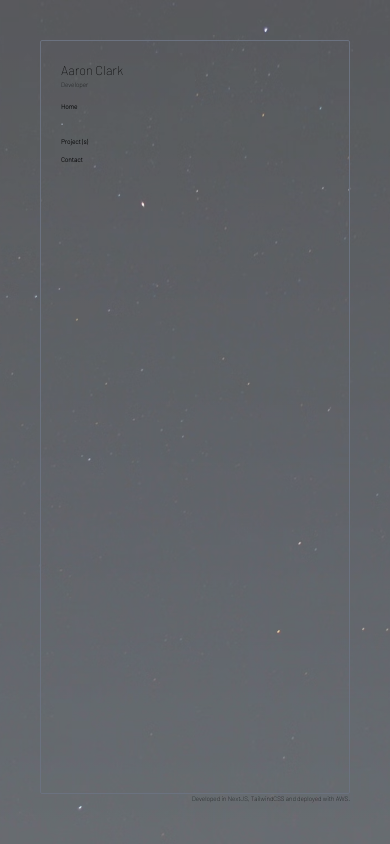
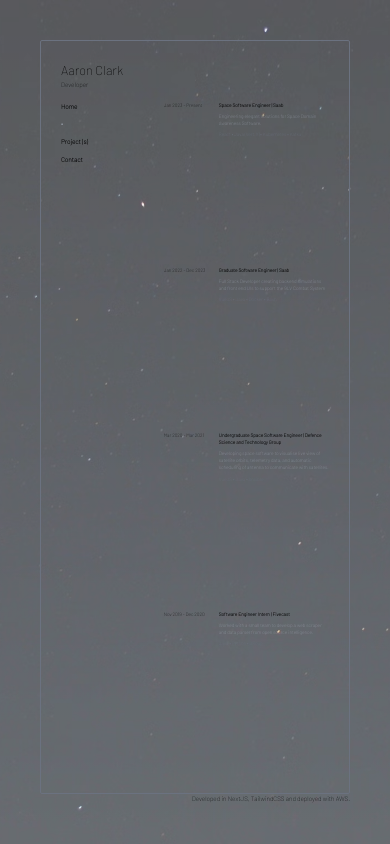
Before and after one commit to AaronC23/resume-cloud-aws, a Next.js app: page /about in a window 390 px wide. Built offline with nearby package versions, Linux system fonts and the light colour scheme.

Commit message:
Layout fixes

```diff
--- a/app/about/page.tsx
+++ b/app/about/page.tsx
@@ -41,7 +41,7 @@ export default function About() {
   ];
 
   return (
-    <div className="grid scrollable scrollbar-hide h-[calc(100vh-195px) text-left columns-1">
+    <div className="grid col-span-2 scrollable scrollbar-hide h-[calc(100vh-170px)] text-left columns-1">
       {experiences.map((exp, index) => {
         return (
           <Experience
--- a/app/components/experience.tsx
+++ b/app/components/experience.tsx
@@ -8,7 +8,7 @@ export interface Props {
 
 export default function Experience(props: Props) {
   return (
-    <div className="pb-4 grid grid-cols-6 text-xs sm:grid-cols-5 md:grid-cols-5 sm:text-base md:text-base">
+    <div className="pb-4 grid grid-cols-6 text-xxs sm:grid-cols-5 sm:text-base">
       <div className="col-span-2 md:cols-span-1">{props.date}</div>
       <div className="col-span-4 md:cols-span-4">
         <div className="title">{props.title}</div>
--- a/app/globals.css
+++ b/app/globals.css
@@ -67,11 +67,15 @@ body {
     @apply overflow-y-scroll;
   }
 
+  .not-scrollable {
+    @apply overflow-hidden;
+  }
+
   /* h-[calc(100vh-160px)]*/
   /* h-[calc(100vh-170px)] md:h-[calc(100vh-240px)] */
 
   .default-height {
-    @apply h-[calc(100vh-160px)];
+    @apply h-[calc(100vh-10px)];
   }
 }
 
--- a/app/layout.tsx
+++ b/app/layout.tsx
@@ -22,11 +22,15 @@ export default function RootLayout({
       <body className={inter.className}>
         <div className="p-10 font-barlow">
           <div className="border border-1 border-gray-500 p-5 md:p-10 rounded-sm h-[calc(100vh-90px)]">
-            <p className="text-base md:text-5xl lg:text-6xl">Aaron Clark</p>
+            <p className="text-base sm:text-2xl md:text-5xl lg:text-6xl">
+              Aaron Clark
+            </p>
             <p className="text-xs md:text-lg pb-3 md:pb-6">Developer</p>
-            <main className="h-[calc(100vh-170px)] scrollable scrollbar-hide grid grid-cols-1 gap-10 xs:grid-cols-2 md:grid-cols-2">
-              <Navbar />
-              {children}
+            <main className="grid grid-cols-3 gap-10 h-[calc(100vh-170px)]">
+              <div className="col-span-1">
+                <Navbar />
+              </div>
+              <div className="col-span-2">{children}</div>
               <Image
                 className="-z-10 opacity-60"
                 alt="Background"
--- a/app/navbar/navbar.tsx
+++ b/app/navbar/navbar.tsx
@@ -31,7 +31,7 @@ export default function Navbar() {
   ];
 
   return (
-    <div className="font-bold default-height md:scrollable">
+    <div className="font-bold scrollable scrollbar-hide h-[calc(100vh-170px)]">
       <ul className="text-xs space-y-2 md:block md:text-sm">
         {navMap.map((page, index) => {
           if (pathname === page.link) {
--- a/app/page.tsx
+++ b/app/page.tsx
@@ -7,11 +7,12 @@ export default function Home() {
   const [visitorCount, setVisitorCount] = useState<string>("");
 
   useEffect(() => {
+    //TODO use api call :)
     let count: string = moment.localeData().ordinal(419);
     setVisitorCount("You are the " + count + " visitor.");
   }, []);
   return (
-    <div className="md:scrollable default-height text-xs sm:text-lg md:text-lg">
+    <div className="md:scrollable text-xs sm:text-lg md:text-lg">
       Welcome! I am Aaron Clark, a Full Stack Software Engineer based in
       Adelaide. I believe in creating a seamless and tailored experiences for
       users.
--- a/tailwind.config.js
+++ b/tailwind.config.js
@@ -12,6 +12,7 @@ module.exports = {
     },
     extend: {
       fontSize: {
+        xxs: '0.3rem',
         xs: '0.4rem',
         sm: '0.6rem',
         base: '0.8rem',
```
Also changed, not shown: package.json (+4 -3 lines), 1 other file (tests, documents, lock files or other folders).
